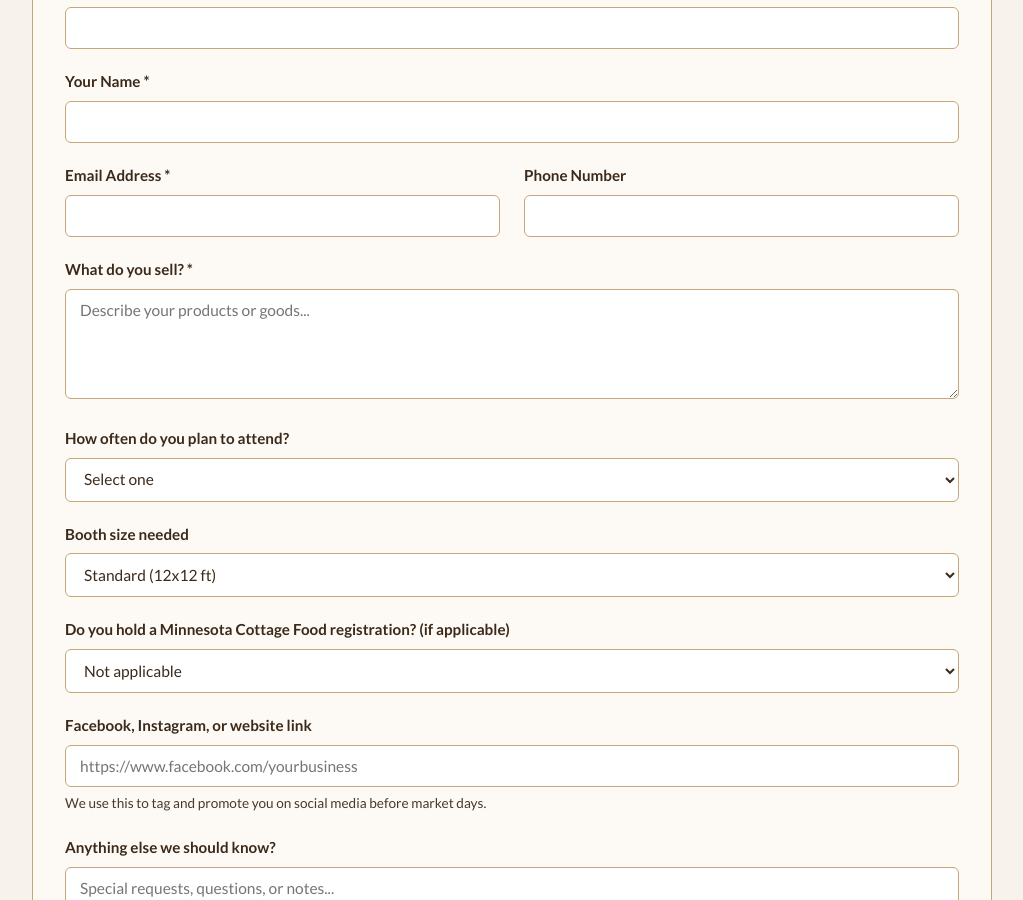
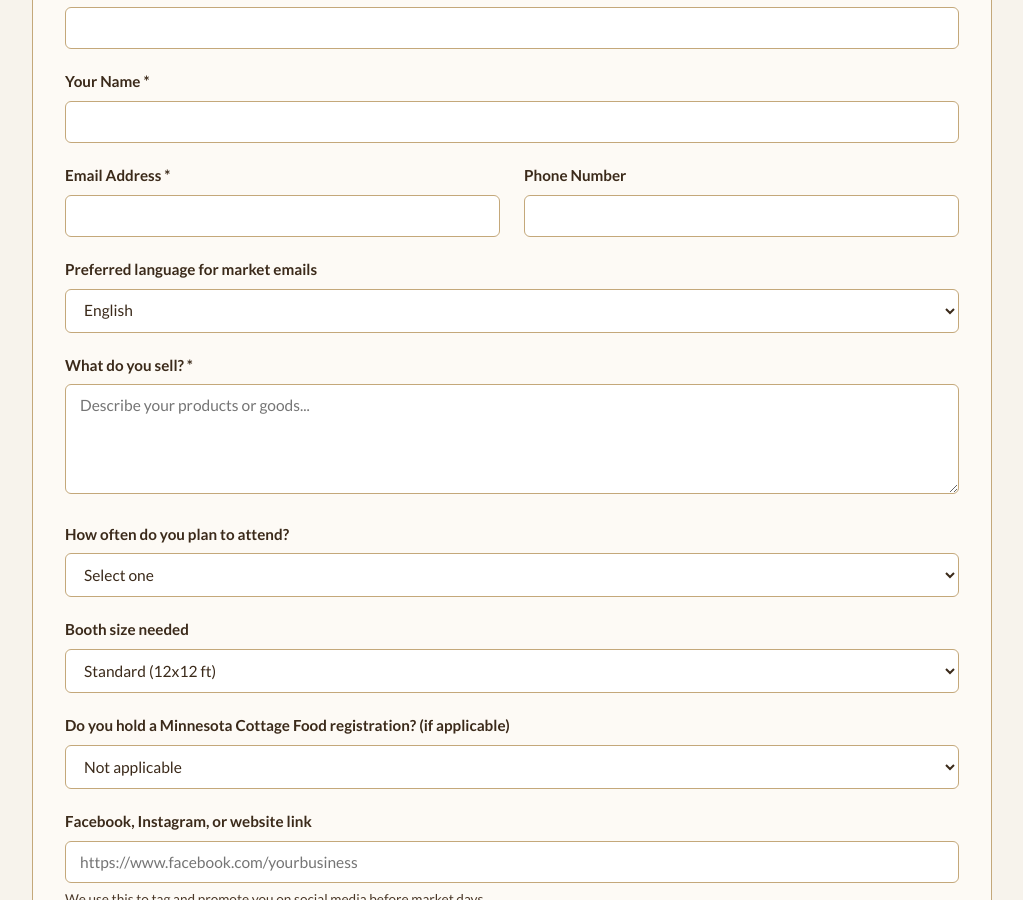
Before and after one commit to blueearthcommunitymarket/blueearthcommunitymarket.github.io, a Jekyll site: the page built from vendor-apply/index.html, in a window 1280 px wide and 900 px high, scrolled down 543 px. Shown: the whole window, without its empty margins (128-1151 px from the left). Built offline with Jekyll 4.4.1, drawn with Linux system fonts in a browser that asks for light colours; some web fonts are replaced.

Commit message:
Add vendor email language preference

```diff
--- a/vendor-apply/index.html
+++ b/vendor-apply/index.html
@@ -40,6 +40,13 @@ description: Apply to become a vendor at the Blue Earth Community Market.
                     <label for="phone">Phone Number</label>
                     <input type="tel" id="phone" name="phone">
                 </div>
+            </div>
+            <div class="form-field">
+                <label for="language_preference">Preferred language for market emails</label>
+                <select id="language_preference" name="language_preference">
+                    <option value="English">English</option>
+                    <option value="Spanish">Spanish</option>
+                </select>
             </div>
             <div class="form-field">
                 <label for="products">What do you sell? *</label>
```
Also changed, not shown: vendors/index.html (+7 -0 lines).
